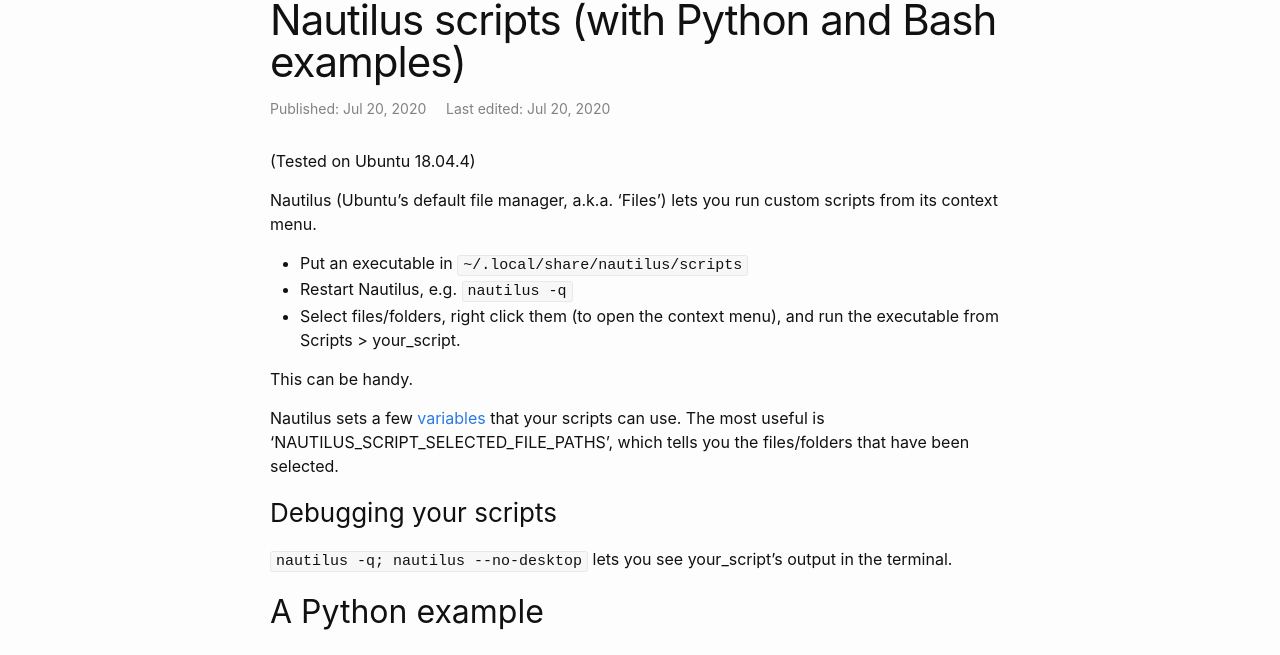
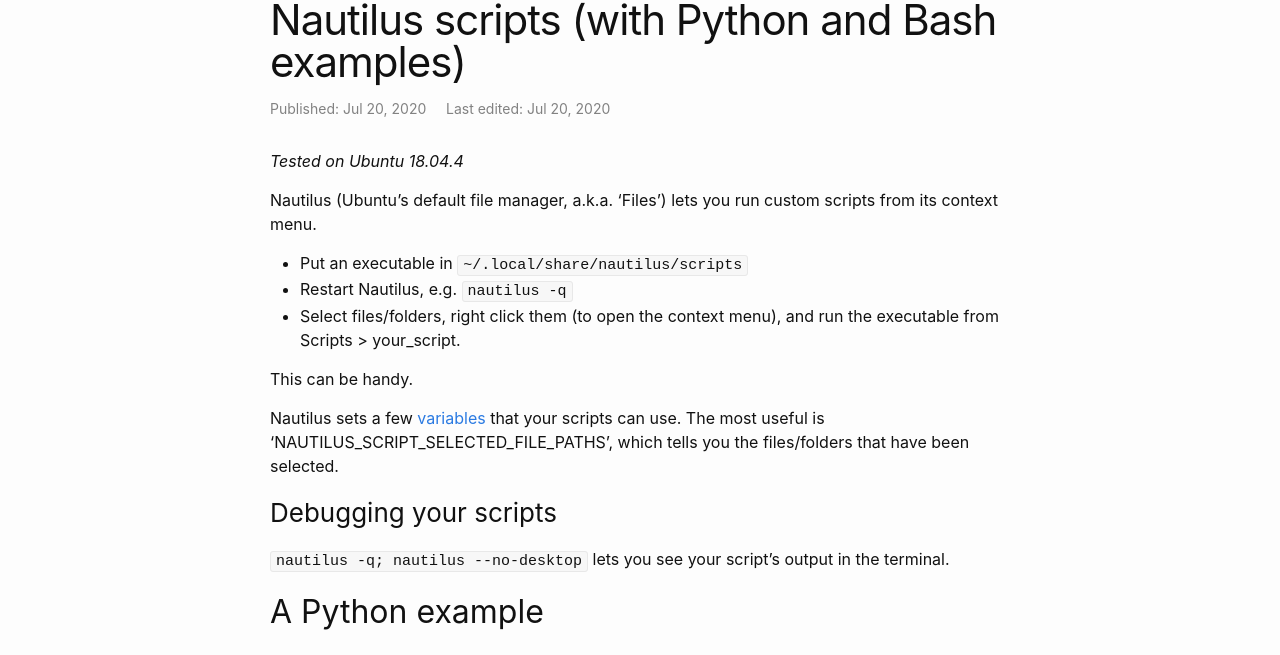
Before and after one commit to sradc/sradc.github.io, a Jekyll site: the page built from _notes/2020-07-20-nautilus-scripts.md, in a window 1280 px wide and 900 px high. Shown: the part 93-748 px from the top of the window. Built offline with Jekyll 4.4.1, drawn with Linux system fonts in a browser that asks for light colours; comment, search, counter and statistics services are not loaded.

Commit message:
added itatlics

```diff
--- a/_notes/2020-07-20-nautilus-scripts.md
+++ b/_notes/2020-07-20-nautilus-scripts.md
@@ -6,7 +6,7 @@
 comments: true
 ---
 
-(Tested on Ubuntu 18.04.4)
+*Tested on Ubuntu 18.04.4*
 
 Nautilus (Ubuntu's default file manager, a.k.a. 'Files') lets you run custom scripts from its context menu.
 
@@ -20,7 +20,7 @@
 
 ### Debugging your scripts
 
-`nautilus -q; nautilus --no-desktop` lets you see your_script's output in the terminal.
+`nautilus -q; nautilus --no-desktop` lets you see your script's output in the terminal.
 
 
 ## A Python example
```
